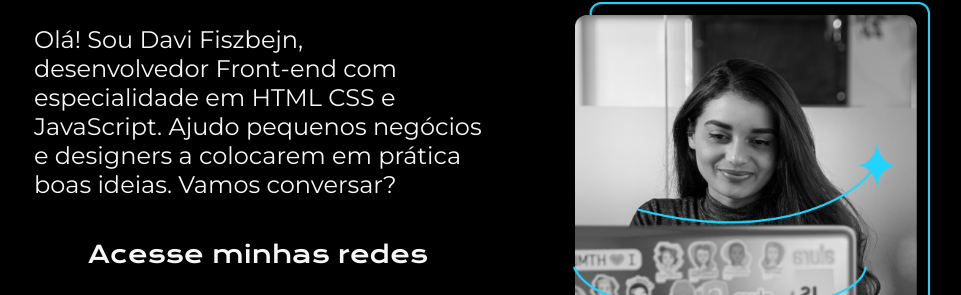
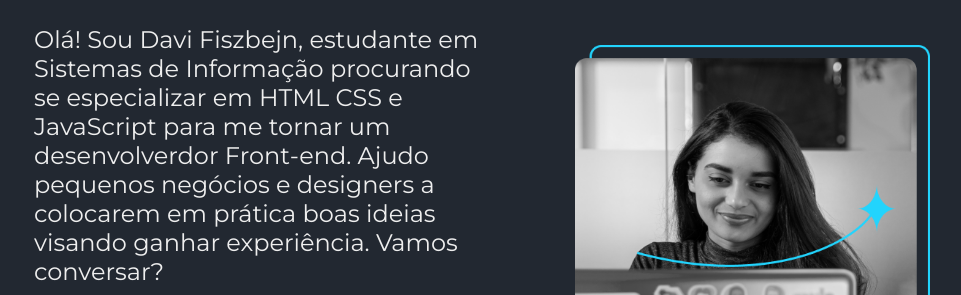
Before and after one commit to Fiszbejn/teste-portfolio, a plain HTML site: page index.html in a window 1280 px wide. Shown: the part 314-609 px from the top of the page, without its empty margins (158-1119 px from the left). Drawn offline with nearby package versions, Linux system fonts and the light colour scheme.

Commit message:
Add files via upload

```diff
--- a/index.html
+++ b/index.html
@@ -21,10 +21,10 @@
             <h1 class="apresentacao__conteudo__titulo">Eleve seu negócio digital a outro nível<strong
             class="titulo-destaque"> com um Front-end de qualidade!
             </strong></h1>
-            <p class="apresentacao__conteudo__texto">Olá! Sou Davi Fiszbejn, desenvolvedor
-            Front-end com especialidade em HTML CSS e JavaScript.
+            <p class="apresentacao__conteudo__texto">Olá! Sou Davi Fiszbejn, estudante
+            em Sistemas de Informação procurando se especializar em HTML CSS e JavaScript para me tornar um desenvolverdor Front-end.
             Ajudo pequenos negócios e designers a
-            colocarem em prática boas ideias. Vamos
+            colocarem em prática boas ideias visando ganhar experiência. Vamos
             conversar?</p>
             <div class="apresentacao__links">
                 <h2 class="apresentacao__links__subtitulo">Acesse minhas redes</h2>
--- a/styles/style.css
+++ b/styles/style.css
@@ -1,9 +1,9 @@
 @import url('https://fonts.googleapis.com/css2?family=Krona+One&family=Montserrat:wght@400;600&display=swap');
 :root {
-    --cor-primaria: #000000;
-    --cor-secundaria: #F6F6F6;
-    --cor-terciaria: #22D4FD;
-    --cor-hover: #272727;
+    --cor-primaria: #222831;
+    --cor-secundaria: #EEEEEE;
+    --cor-terciaria: #7BC74D;
+    --cor-hover: #393E46;
 
     --fonte-primaria: 'Krona One', sans-serif;
     --fonte-secundaria: "MontSerrat", sans-serif;
```
Also changed, not shown: assets/github.png, assets/imagem.png (added), assets/instagram.png, assets/linkedin.png.
